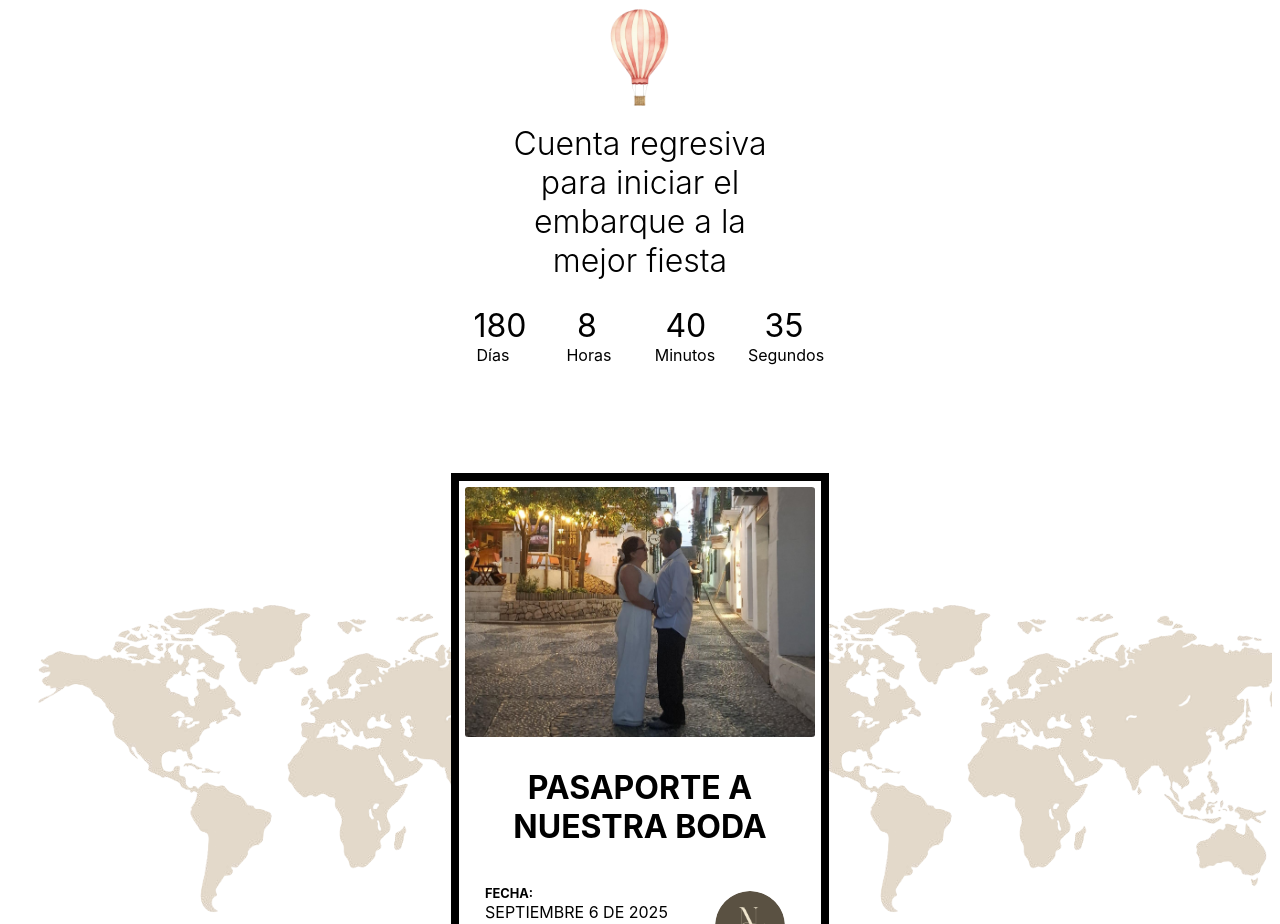
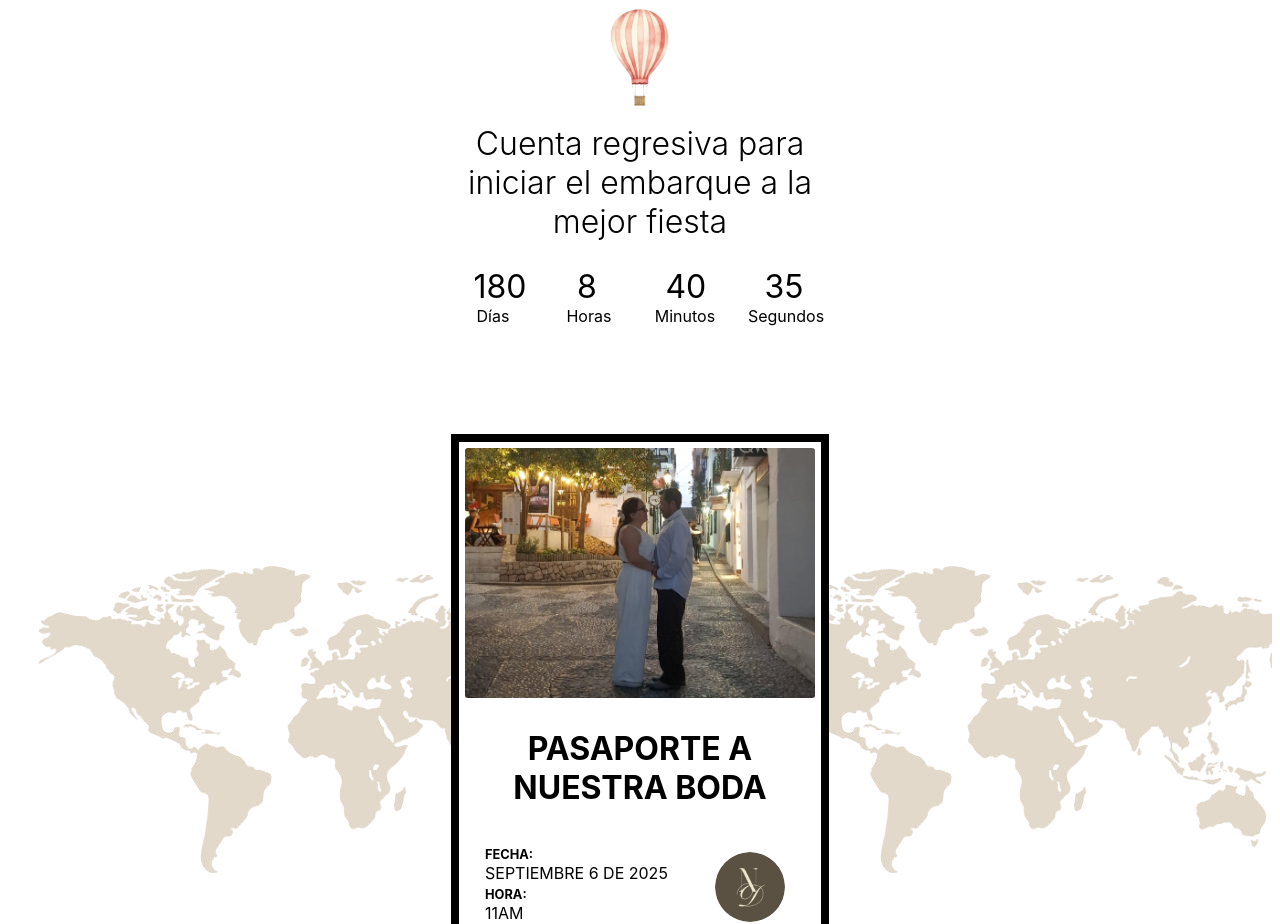
Before and after one commit to CristopherVanegas/BodaNicoleRo, a React (Vite) app in the folder boda_nicole_ro/: page / in a window 1280 px wide. Shown: the part 1720-2644 px from the top of the page. Built offline with nearby package versions, Linux system fonts and the light colour scheme; the HTML template or start-up script is replaced by a standard one; a web font is replaced by a local one.

Commit message:
Se centró y aumentó 50px al invitationText para que se vea mejor la frase del contador

```diff
--- a/boda_nicole_ro/src/components/Countdown/Countdown.module.css
+++ b/boda_nicole_ro/src/components/Countdown/Countdown.module.css
@@ -68,12 +68,13 @@
 }
 
 .invitationText {
-  width: 300px;
+  width: 350px;
   font-family: var(--font-cormorant-garamond);
   color: var(--color-title);
   text-transform: none;
   font-weight: 300;
   font-size: 2rem;
+  text-align: center;
 
   margin: 26px auto;
   margin-top: 0px;
```
